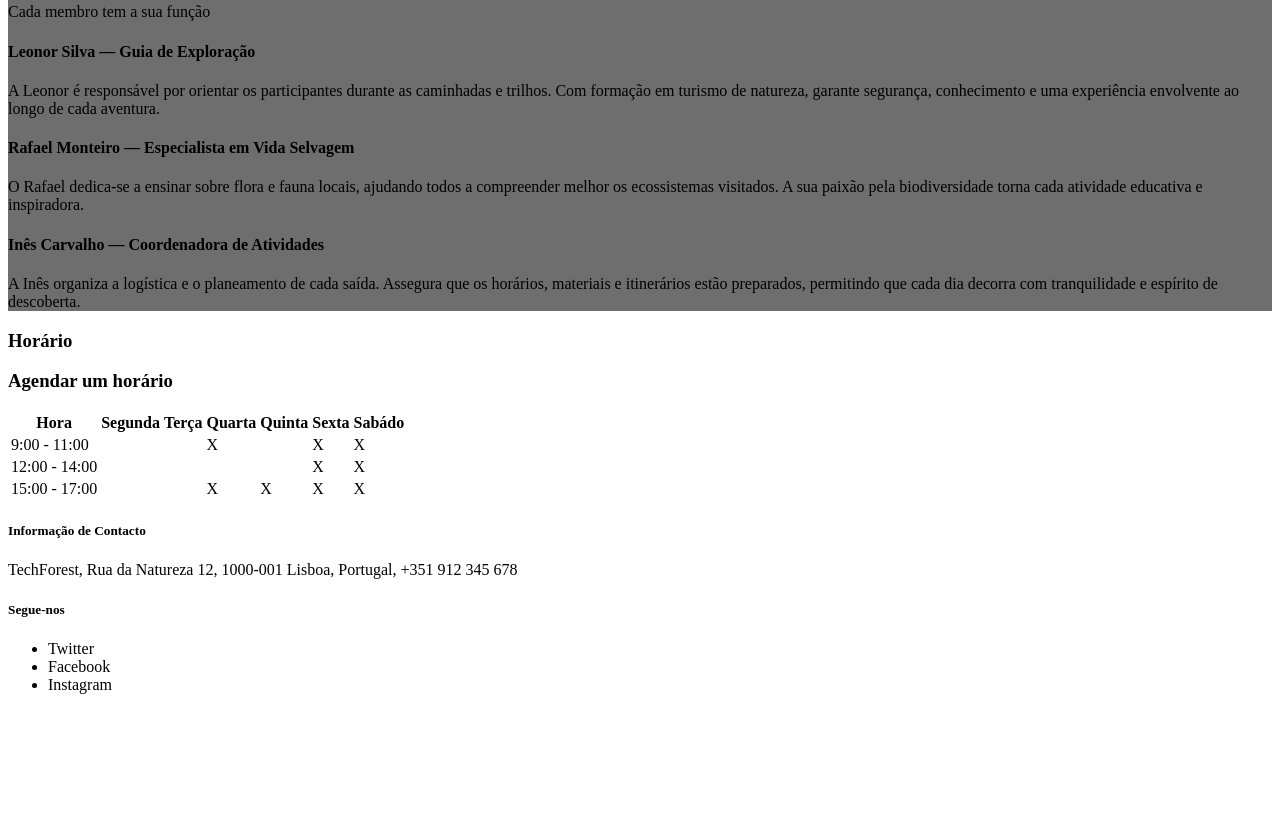
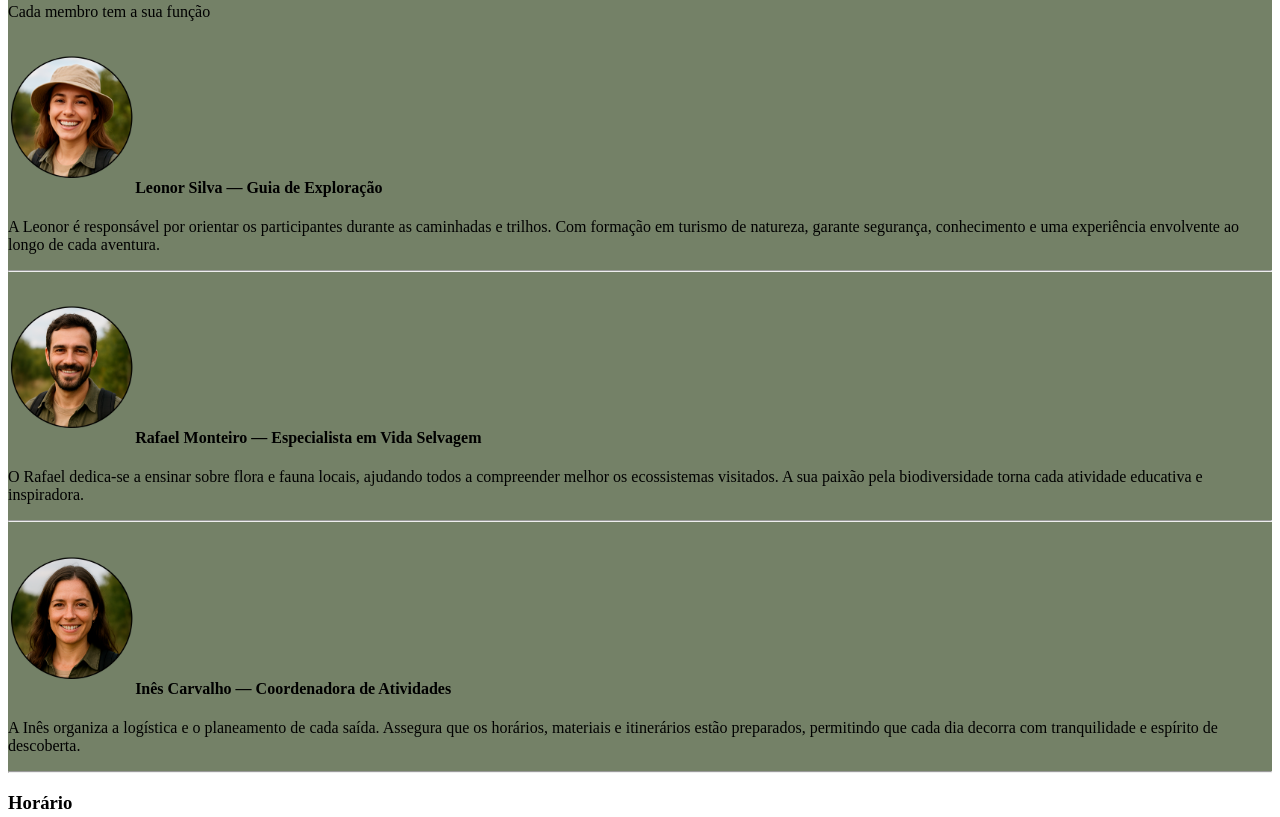
Before and after one commit to pedrofel1x/TechForest, a plain HTML site: page index.html in a window 1280 px wide. Shown: the part 1208-2025 px from the top of the page. Before the commit the page ends 1918 px from the top, so only its background shows below. Drawn offline with Linux system fonts and the light colour scheme.

Commit message:
Adicionei imagens membros equipa

```diff
--- a/index.html
+++ b/index.html
@@ -57,19 +57,23 @@
         <p>Cada membro tem a sua função</p>
         <div>
             <article>
-                <h4>Leonor Silva — Guia de Exploração</h4>
+                <h4><img height="150" src="staff/leonor.png">Leonor Silva — Guia de Exploração</h4>
                 <p>A Leonor é responsável por orientar os participantes durante as caminhadas e trilhos. Com formação em turismo de natureza, garante segurança, conhecimento e uma experiência envolvente ao longo de cada aventura.</p>
+
             </article>
+            <hr>
+            <article>
+                <h4><img height="150" src="staff/rafael.png">Rafael Monteiro — Especialista em Vida Selvagem</h4>
+                <p>O Rafael dedica-se a ensinar sobre flora e fauna locais, ajudando todos a compreender melhor os ecossistemas visitados. A sua paixão pela biodiversidade torna cada atividade educativa e inspiradora.</p>
 
+            </article>
+            <hr>
             <article>
-                <h4>Rafael Monteiro — Especialista em Vida Selvagem</h4>
-                <p>O Rafael dedica-se a ensinar sobre flora e fauna locais, ajudando todos a compreender melhor os ecossistemas visitados. A sua paixão pela biodiversidade torna cada atividade educativa e inspiradora.</p>
+                <h4><img height="150" src="staff/ines.png">Inês Carvalho — Coordenadora de Atividades</h4>
+                <p>A Inês organiza a logística e o planeamento de cada saída. Assegura que os horários, materiais e itinerários estão preparados, permitindo que cada dia decorra com tranquilidade e espírito de descoberta.</p>
+
             </article>
-
-            <article>
-                <h4>Inês Carvalho — Coordenadora de Atividades</h4>
-                <p>A Inês organiza a logística e o planeamento de cada saída. Assegura que os horários, materiais e itinerários estão preparados, permitindo que cada dia decorra com tranquilidade e espírito de descoberta.</p>
-            </article>
+            <hr>
         </div>
     </section>
     <section>
@@ -124,9 +128,9 @@
         <adress>TechForest, Rua da Natureza 12, 1000-001 Lisboa, Portugal, +351 912 345 678</adress>
         <h5>Segue-nos</h5>
         <ul>
-            <li>Twitter</li>
-            <li>Facebook</li>
-            <li>Instagram</li>
+            <li><a href="https://x.com/" target="_blank">Twitter</a></li>
+            <li><a href="https://facebook.com/"target="_blank">Facebook</a></li>
+            <li><a href="https://instagram.com/"target="_blank">Instagram</a></li>
         </ul>
 
     </footer>
--- a/style.css
+++ b/style.css
@@ -1,10 +1,6 @@
 #section1{
-    background-color: #6E6E6E;
+    background-color: #748167;
 }
 #section2{
     background-color: #525252;
 }
-
-tr{
-    border-bottom: 3px solid black;
-}
```
Also changed, not shown: staff/ines.png (added), staff/leonor.png (added), staff/rafael.png (added), 3 other files.
